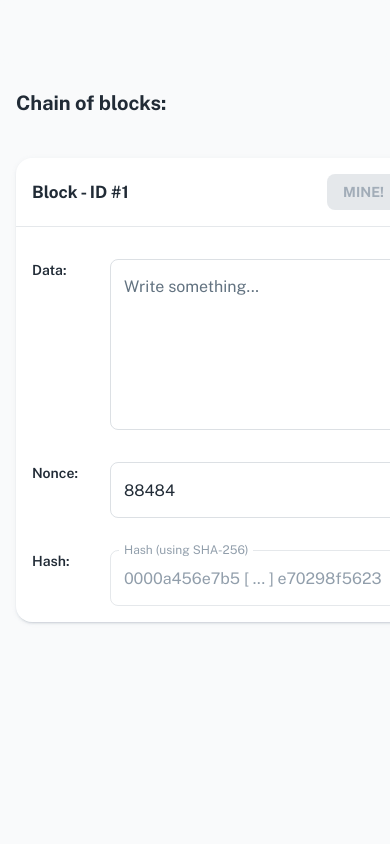
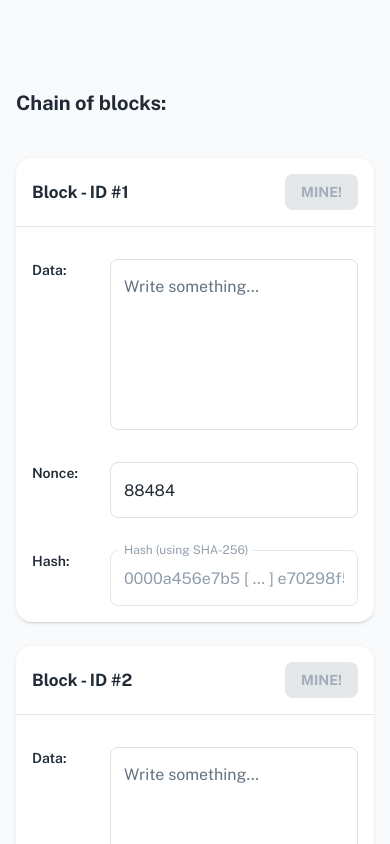
Before and after one commit to jorgeiglopez/blockchain-visual, a React (Create React App) app: page /main/blockchain in a window 390 px wide. Shown: the top 844 px of the page. Built offline with nearby package versions, Linux system fonts and the light colour scheme; some icons are missing; a web font is replaced by a local one.

Commit message:
Going back to Grid since the horizontal scrolling isn't responsive

```diff
--- a/src/pages/Blockchain.js
+++ b/src/pages/Blockchain.js
@@ -6,7 +6,7 @@ import BlockchainContainer from '../sections/@main/blockchain/BlockchainContaine
 export const Blockchain = () => {
   return (
     <Page title="Dashboard">
-      <Container maxWidth="xl">
+      <Container maxWidth="xxl">
         <Typography variant="h4" sx={{ mb: 5 }}>
           Chain of blocks:
         </Typography>
--- a/src/sections/@main/block/Block.js
+++ b/src/sections/@main/block/Block.js
@@ -16,6 +16,7 @@ const Block = ({ id = 1, data = '', nonce = '88484', hash = '', previous = '' })
     sha256Block(block).then(val => {
       setBlock(val);
     });
+  // eslint-disable-next-line react-hooks/exhaustive-deps
   }, [block.data, block.nonce]);
 
   const dataRow = {
--- a/src/sections/@main/blockchain/BlockchainContainer.js
+++ b/src/sections/@main/blockchain/BlockchainContainer.js
@@ -1,11 +1,10 @@
-import { Box } from '@mui/material';
+import { Grid } from '@mui/material';
 import React from 'react';
 import { useEffect } from 'react';
 import { useReducer } from 'react';
 import { sha256Blockchain } from '../../../utils/crypto';
 import DummyBlock from './DummyBlock';
-// import { makeStyles } from "@material-ui/core/styles";
-import { Stack } from '@mui/system';
+// import { Stack } from '@mui/system';
 
 
 const defaultBlocks = [
@@ -37,22 +36,9 @@ const reducer = (state, action) => {
   }
 };
 
-// const useStyles = makeStyles({
-//   imageList: {
-//     direction: "row",
-//   spacing: "12"
-//   },
-//   image: {
-//     minWidth: 450,
-//     maxWidth: 450,
-//     marginRight: 16,
-//     marginBottom: 16
-//   }
-// });
-
 const BlockchainContainer = () => {
   const [state, dispatch] = useReducer(reducer, { blocks: defaultBlocks });
-  // const classes = useStyles();
+
   useEffect(() => {
     sha256Blockchain(state.blocks)
       .then(all => dispatch({ type: 'updateBlock', value: all }));
@@ -61,20 +47,21 @@ const BlockchainContainer = () => {
 
   return (
     <>
-    {/* <Grid container spacing={3} wrap={'wrap'}>
+    <Grid container spacing={3} wrap={'wrap'}>
       {state.blocks && state.blocks.length > 0 ?
         state.blocks?.map(block =>
-          <Grid item xs={12} sm={6} md={4} key={block.id}>
+          <Grid item xs={12} sm={12} md={6} lg={4} key={block.id}>
             <DummyBlock block={block} dispatch={dispatch} />
           </Grid>) : <div>Loading...</div>}
-    </Grid> */}
-    <Stack direction="row" spacing={2}>
+    </Grid>
+    {/* --- With horizontal scrolling, not responsive --- */}
+    {/* <Stack direction="row" spacing={2}>
     {state.blocks && state.blocks.length > 0 ?
         state.blocks?.map(block =>
           <Box sx={{minWidth: 340, width: 400, maxWidth: 550, flexShrink: 0 }} key={block.id}>
             <DummyBlock block={block} dispatch={dispatch} />
           </Box>) : <div>Loading...</div>}
-    </Stack>
+    </Stack> */}
     </>
   );
 };
```
